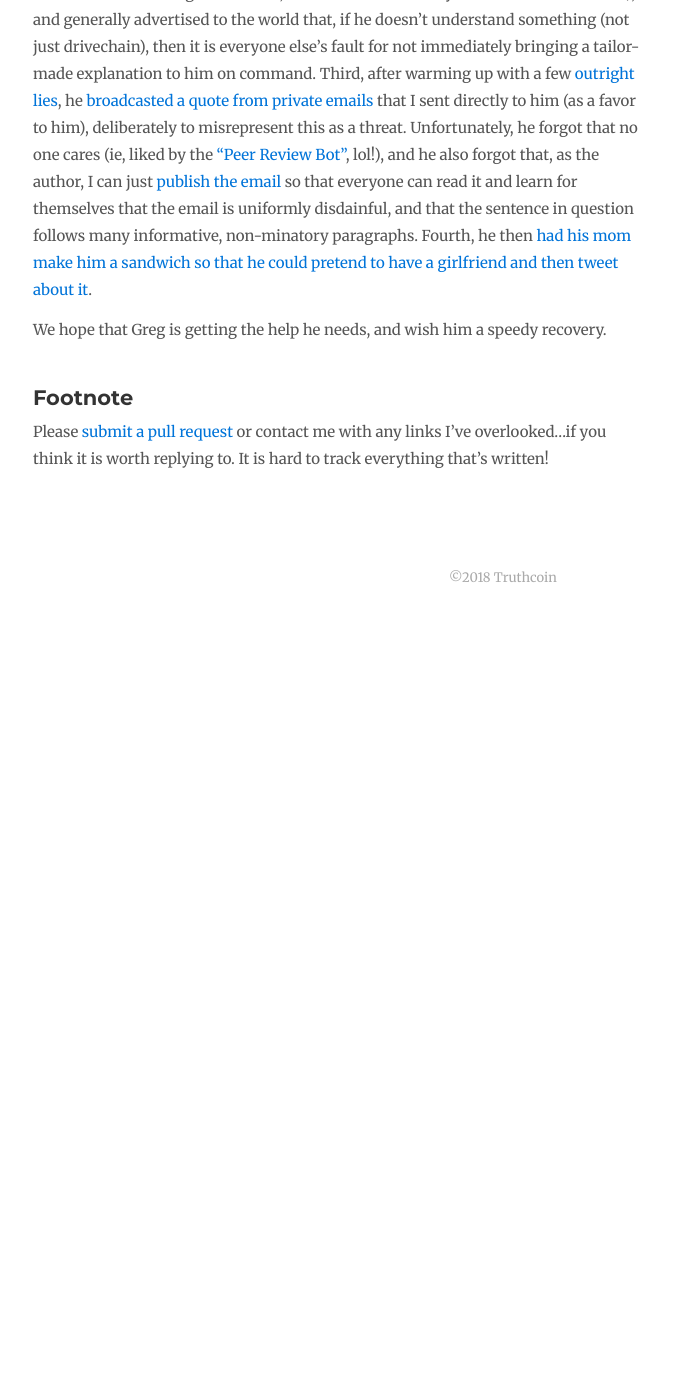
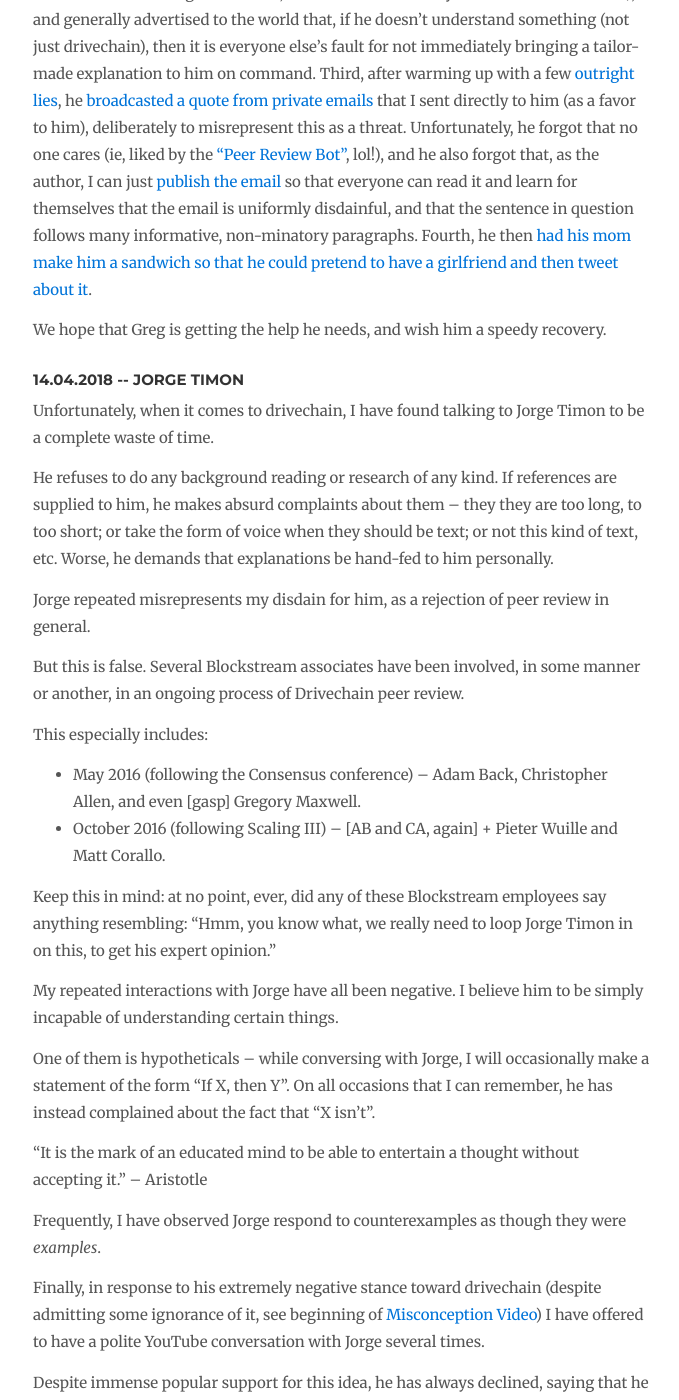
Before and after one commit to drivechain-project/drivechain.info, a Jekyll site: the page built from peer-review/index.md, in a window 1280 px wide and 1400 px high, scrolled down 3665 px. Shown: the whole window, without its empty margins (137-816 px from the left). Built offline with Jekyll 4.4.1, drawn with Linux system fonts in a browser that asks for light colours; nearby versions of some CDN libraries; our own code applies the rules of GitHub Pages for plain Markdown files; comment, search, counter and statistics services are not loaded; before the commit the page ends 4295 px from its top, so only the background shows below that; some of the changed text lies outside the part shown.

Commit message:
jtimon skeptic

```diff
--- a/peer-review/index.md
+++ b/peer-review/index.md
@@ -86,6 +86,41 @@
 We hope that Greg is getting the help he needs, and wish him a speedy recovery.
 
 
+<h3 id="jtimon">14.04.2018 -- Jorge Timon</h3>
+
+Unfortunately, when it comes to drivechain, I have found talking to Jorge Timon to be a complete waste of time.
+
+He refuses to do any background reading or research of any kind. If references are supplied to him, he makes absurd complaints about them -- they they are too long, to too short; or take the form of voice when they should be text; or not this kind of text, etc. Worse, he demands that explanations be hand-fed to him personally.
+
+Jorge repeated misrepresents my disdain for him, as a rejection of peer review in general.
+
+But this is false. Several Blockstream associates have been involved, in some manner or another, in an ongoing process of Drivechain peer review.
+
+This especially includes:
+
+* May 2016 (following the Consensus conference) -- Adam Back, Christopher Allen, and even [gasp] Gregory Maxwell.
+* October 2016 (following Scaling III) -- [AB and CA, again] + Pieter Wuille and Matt Corallo.
+
+Keep this in mind: at no point, ever, did any of these Blockstream employees say anything resembling: "Hmm, you know what, we really need to loop Jorge Timon in on this, to get his expert opinion."
+
+My repeated interactions with Jorge have all been negative. I believe him to be simply incapable of understanding certain things.
+
+One of them is hypotheticals -- while conversing with Jorge, I will occasionally make a statement of the form "If X, then Y". On all occasions that I can remember, he has instead complained about the fact that "X isn't".
+
+"It is the mark of an educated mind to be able to entertain a thought without accepting it."
+-- Aristotle
+
+Frequently, I have observed Jorge respond to counterexamples as though they were *examples*.
+
+Finally, in response to his extremely negative stance toward drivechain (despite admitting some ignorance of it, see beginning of [Misconception Video](https://www.youtube.com/watch?v=gUbGT70wy5k)) I have offered to have a polite YouTube conversation with Jorge several times.
+
+Despite immense popular support for this idea, he has always declined, saying that he "prefers text". By this, he means that he prefers harassing me at all hours of the day and night with an unending stream of nonsensical unblockable Telegram messages, while at the same time refusing to read the "text" on my blog, or on drivechain.info/faq , or in the [bitcoin-dev] emails (compiled on drivechain.info/peer-review).
+
+Conversations are better than a random subset of unending text-message-chat, for [several reasons](truthcoin.info/files/conversation/). Despite having this explained to him, my myself and others, he still "prefers text" (see above).
+
+I have even offered to allow Jorge to use text, while I use conversation. This could be done by him dictating [via text] to a representative. It isn't as strange as it sounds -- today, hosts will sometimes read their YouTube comments live, and then respond to them. But he still refuses.
+
+And he is still messaging me on Telegram!!
 
 
 ## Footnote
```
